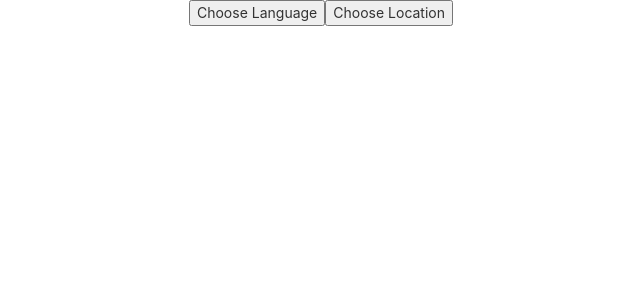
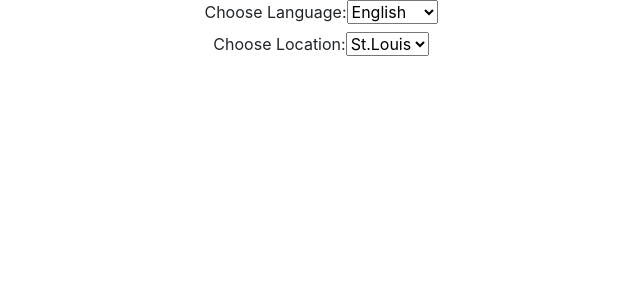
Before and after one commit to mikey-joyce/ImmigrantConnect, a React (Create React App) app in the folder immigrant-frontend/: page / in a window 1280 px wide. Shown: the top 300 px of the page, without its empty margins (319-959 px from the left). Built offline with nearby package versions, Linux system fonts and the light colour scheme.

Commit message:
Drodown Menu

```diff
--- a/immigrant-frontend/public/index.html
+++ b/immigrant-frontend/public/index.html
@@ -5,9 +5,9 @@
     <link rel="shortcut icon" href="%PUBLIC_URL%/favicon.ico">
     <meta name="viewport" content="width=device-width, initial-scale=1, shrink-to-fit=no">
     <meta name="theme-color" content="#000000">
-    <link rel="stylesheet" href="https://maxcdn.bootstrapcdn.com/bootstrap/3.3.7/css/bootstrap.min.css" integrity="sha384-BVYiiSIFeK1dGmJRAkycuHAHRg32OmUcww7on3RYdg4Va+PmSTsz/K68vbdEjh4u" crossorigin="anonymous">
-
-    <link rel="manifest" href="%PUBLIC_URL%/manifest.json">
+    <link rel="stylesheet" href="https://stackpath.bootstrapcdn.com/bootstrap/4.1.0/css/bootstrap.min.css"
+integrity="sha384-9gVQ4dYFwwWSjIDZnLEWnxCjeSWFphJiwGPXr1jddIhOegiu1FwO5qRGvFXOdJZ4"
+crossorigin="anonymous">
 
     <title>React App</title>
   </head>
--- a/immigrant-frontend/src/Pages/DropdownButton.js
+++ b/immigrant-frontend/src/Pages/DropdownButton.js
@@ -1,43 +1,39 @@
-import React, { Component } from 'react';
+import React, { Component } from "react";
 
 class DropdownButton extends Component {
   state = {
-    showLangMenu: false,
-    showLocMenu: false
+    langValue: "english",
+    locValue: "St. Louis"
+  };
+
+  handleChange(event) {
+    this.setState({ langValue: event.target.value });
   }
 
-  showLangMenu = e => {
-    e.preventDefault();
-    this.setState(() => ( {showLangMenu: !this.state.showLangMenu} ))
-  }
-
-  showLocMenu = e => {
-    e.preventDefault();
-    this.setState(() => ( {showLocMenu: !this.state.showLocMenu} ))
-  }
-
-
   render() {
-    const langMenu =<div className = "langButtons">
-    <button>English</button>
-    <button>Español</button>
-    <button>Bokansi</button>
-    </div>;
-
-    const locMenu =<div className = "locButtons">
-    <button>St. Louis</button>
-    </div>;
-
     return (
       <div>
-      <button onClick={this.showLangMenu}>Choose Language</button>
-      {this.state.showLangMenu ? langMenu : null}
-      <button onClick={this.showLocMenu}>Choose Location</button>
-      {this.state.showLocMenu ? locMenu : null}
+        <form className="dropdown">
+          <label>
+            Choose Language:
+            <select value={this.state.langValue}>
+              <option value="english">English</option>
+              <option value="spanish">Español</option>
+              <option value="bosnian">Bokanski</option>
+            </select>
+          </label>
+        </form>
+        <form className="dropdown">
+          <label>
+            Choose Location:
+            <select value={this.state.langValue}>
+              <option value="St. Louis"> St.Louis</option>
+            </select>
+          </label>
+        </form>
       </div>
     );
   }
-
 }
 
 export default DropdownButton;
```
